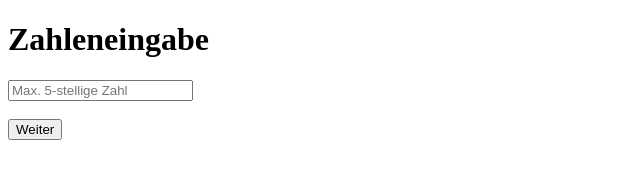
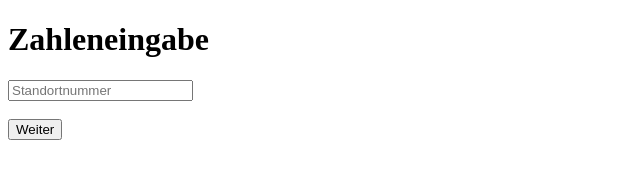
Before and after one commit to dieSnackbox/paypal, a plain HTML site: page index.html in a window 1280 px wide. Shown: the full height of the page, 0-640 px from the left. Drawn offline with Linux system fonts and the light colour scheme.

Commit message:
Update index.html

```diff
--- a/index.html
+++ b/index.html
@@ -15,7 +15,7 @@
 </head>
 <body>
   <h1>Zahleneingabe</h1>
-  <input type="text" id="numberInput" placeholder="Max. 5-stellige Zahl" />
+  <input type="text" id="numberInput" placeholder="Standortnummer" />
   <br /><br />
   <button onclick="validateInput()">Weiter</button>
 </body>
```
